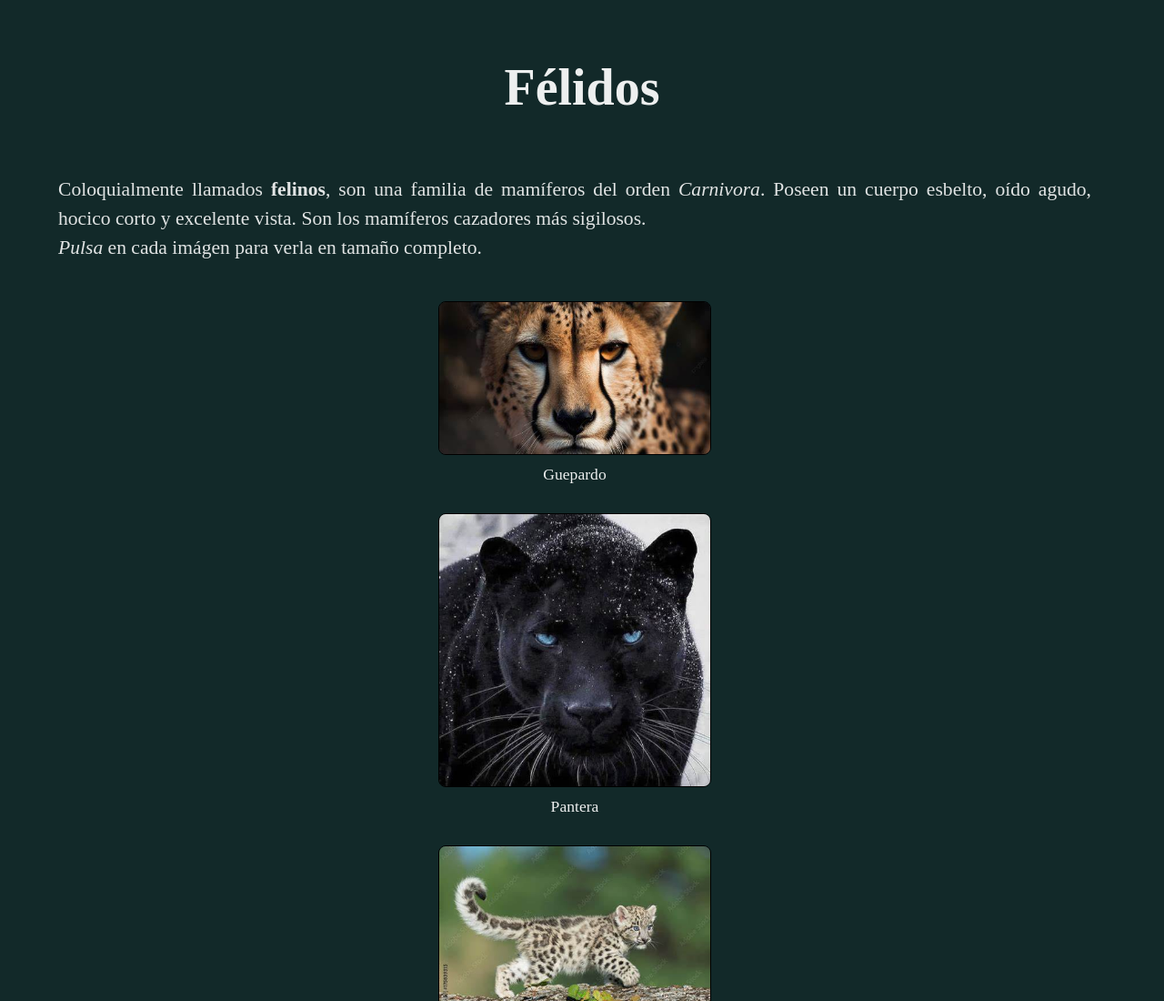
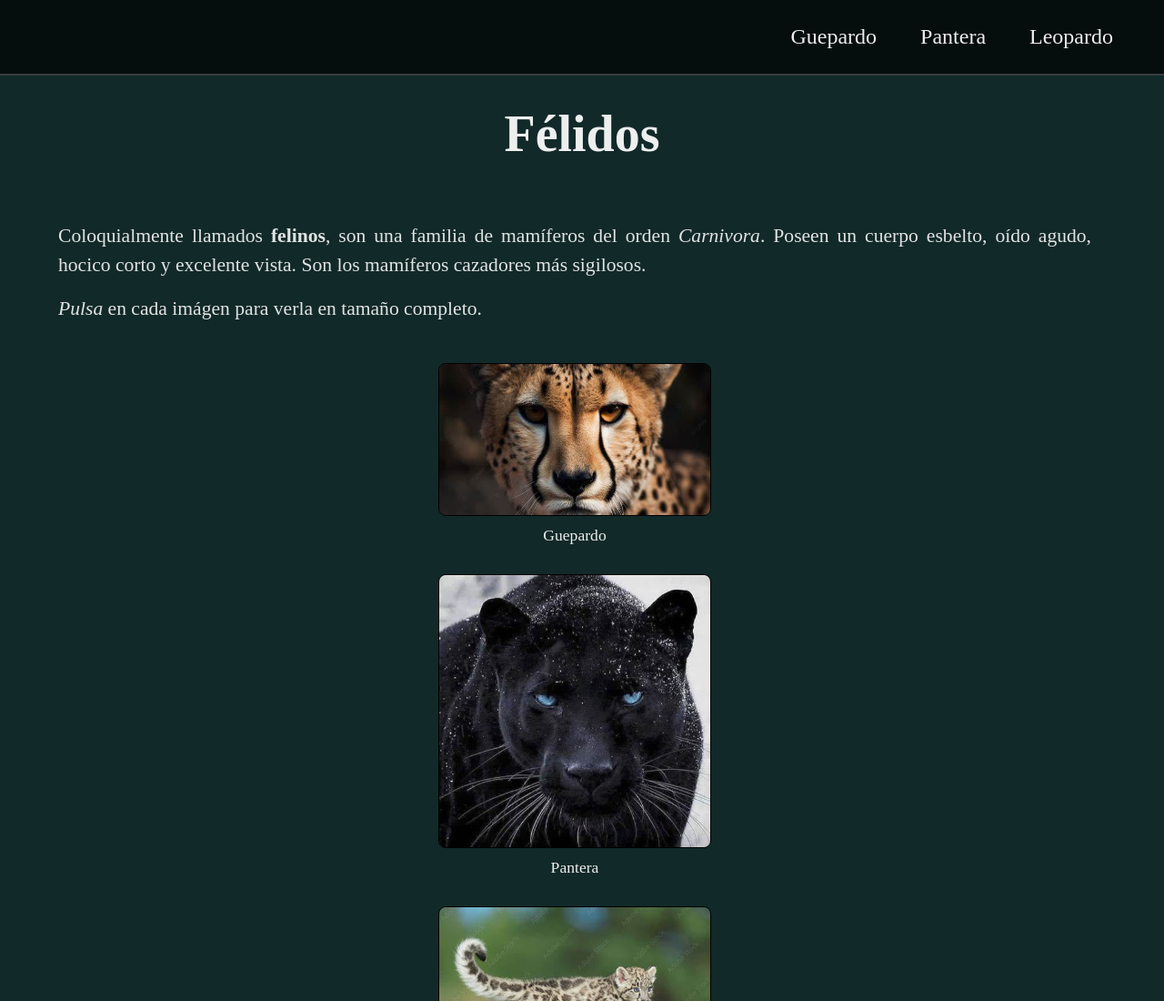
Before and after one commit to Tecno85/proyect-feline, a plain HTML site: page index.html in a window 1280 px wide. Shown: the top 1100 px of the page at 91% size. Drawn offline with Linux system fonts and the light colour scheme; a web font is replaced by a local one.

Commit message:
I started the design of the navbar

```diff
--- a/assets/style/styles.css
+++ b/assets/style/styles.css
@@ -6,6 +6,7 @@
   --font-size-large: 3.5rem;
   --font-size-base: 1.35rem;
   --font-size-small: 1.1rem;
+  --font-size-navbar: 1.5rem;
   --font-size-large-title: 1.9rem;
   --font-size-small-footer: 1.25rem;
   --font-size-large-media-query: 1.1rem;
@@ -24,6 +25,26 @@
   box-sizing: border-box;
 }
 
+/* Navbar*/
+
+.navbar {
+  display: flex;
+  justify-content:flex-end;
+  align-items: center;
+  gap: 2rem;
+  background-color: var(--footer-color);
+  border-bottom: 2px solid rgba(255, 255, 255, 0.2);
+  padding: 1.2rem 3rem;
+}
+
+.navbar p {
+  color: var(--text-color-primary);
+  font-family: var(--font-footer);
+  font-size: var(--font-size-navbar);
+  margin: 0.5rem;
+}
+
+
 /* Body y Footer*/
 body {
   padding: 0;
@@ -36,7 +57,7 @@ body {
 header h1 {
   text-align: center;
   font-size: var(--font-size-large);
-  margin: 4rem 0rem 1rem;
+  margin: 2rem 0rem 1rem;
   font-family: var(--font-secondary);
   color: var(--text-color-primary);
   font-family: var(--font-primary);
@@ -57,7 +78,7 @@ main {
 }
 
 .instruccion {
-  margin-bottom: 2.7rem;
+  margin: 1rem 0rem 2.7rem;
 }
 
 .felinos {
--- a/index.html
+++ b/index.html
@@ -24,6 +24,11 @@
 
   <body>
     <header>
+      <section class="navbar">
+        <p>Guepardo</p>
+        <p>Pantera</p>
+        <p>Leopardo</p>
+      </section>
       <h1>Félidos</h1>
     </header>
     <main>
```
Also changed, not shown: 3 other files.
